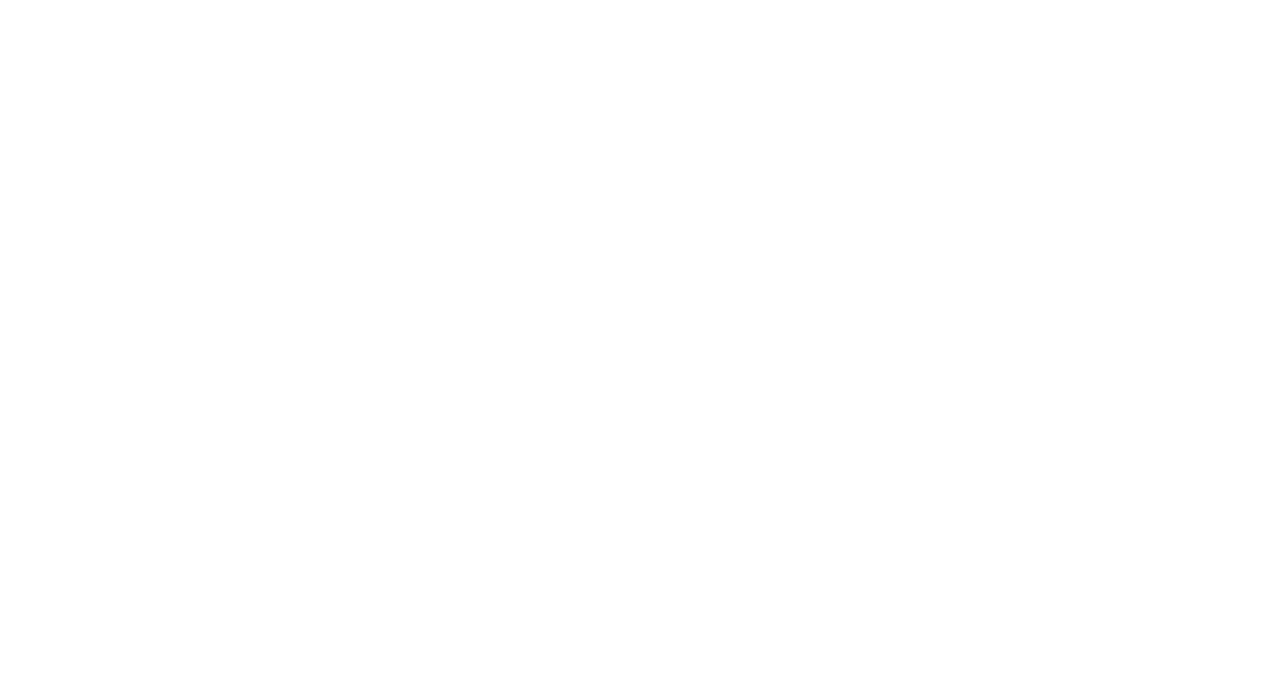
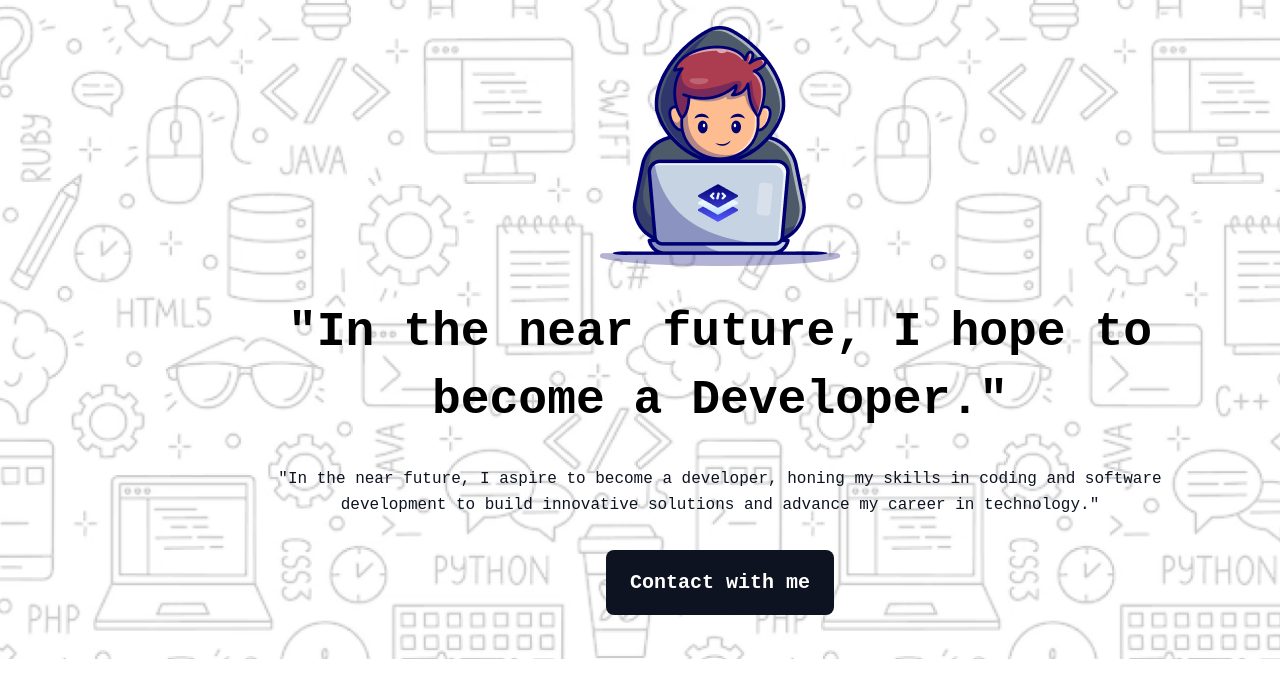
Before and after one commit to arshakib/B10A1-Assignment, a plain HTML site: page index.html in a window 1280 px wide. Drawn offline with Linux system fonts and the light colour scheme; a web font is replaced by a local one.

Commit message:
Update header

```diff
--- a/index.html
+++ b/index.html
@@ -4,8 +4,16 @@
     <meta charset="UTF-8">
     <meta name="viewport" content="width=device-width, initial-scale=1.0">
     <title>Document</title>
+    <link rel="stylesheet" href="style.css">
 </head>
 <body>
-
+    <header>
+        <div>
+        <img src="./assets/Group.png" alt="">
+        <h1>"In the near future, I hope to become a Developer."</h1>
+        <p>"In the near future, I aspire to become a developer, honing my skills in coding and software development to build innovative solutions and advance my career in technology."</p>
+        <a href="#" target="_blank">Contact with me</a>
+        </div>
+    </header>
 </body>
 </html>
--- a/style.css
+++ b/style.css
@@ -0,0 +1,52 @@
+@import url('https://fonts.googleapis.com/css2?family=Azeret+Mono:ital,wght@0,100..900;1,100..900&display=swap');
+
+*{
+    box-sizing: border-box;
+    padding: 0;
+    margin: 0;
+}
+
+body{
+    font-family: "Azeret Mono", monospace;
+}
+
+header{
+background: url(./assets/Hero-bg.png) center/cover no-repeat;
+padding: 26px 221px 44px;
+}
+
+header div{
+    margin: auto;
+    width: 998px;
+    display: flex;
+    flex-direction: column;
+    justify-content: flex-start;
+    align-items: center;
+    text-align: center;
+    gap: 32px;
+}
+
+header div h1{
+font-size: 48px;
+font-weight: 800;
+line-height: 68px;
+letter-spacing: 0%;
+}
+
+header div p{
+    color: rgb(13, 19, 33);
+    font-size: 16px;
+    font-weight: 400;
+    line-height: 26px;
+}
+
+header div a{
+color: rgb(255, 255, 255);
+font-size: 20px;
+font-weight: 600;
+line-height: 23px;
+padding: 21px 24px 21px 24px;
+border-radius: 8px;
+background: rgb(13, 19, 33);
+text-decoration: none;
+}
```
